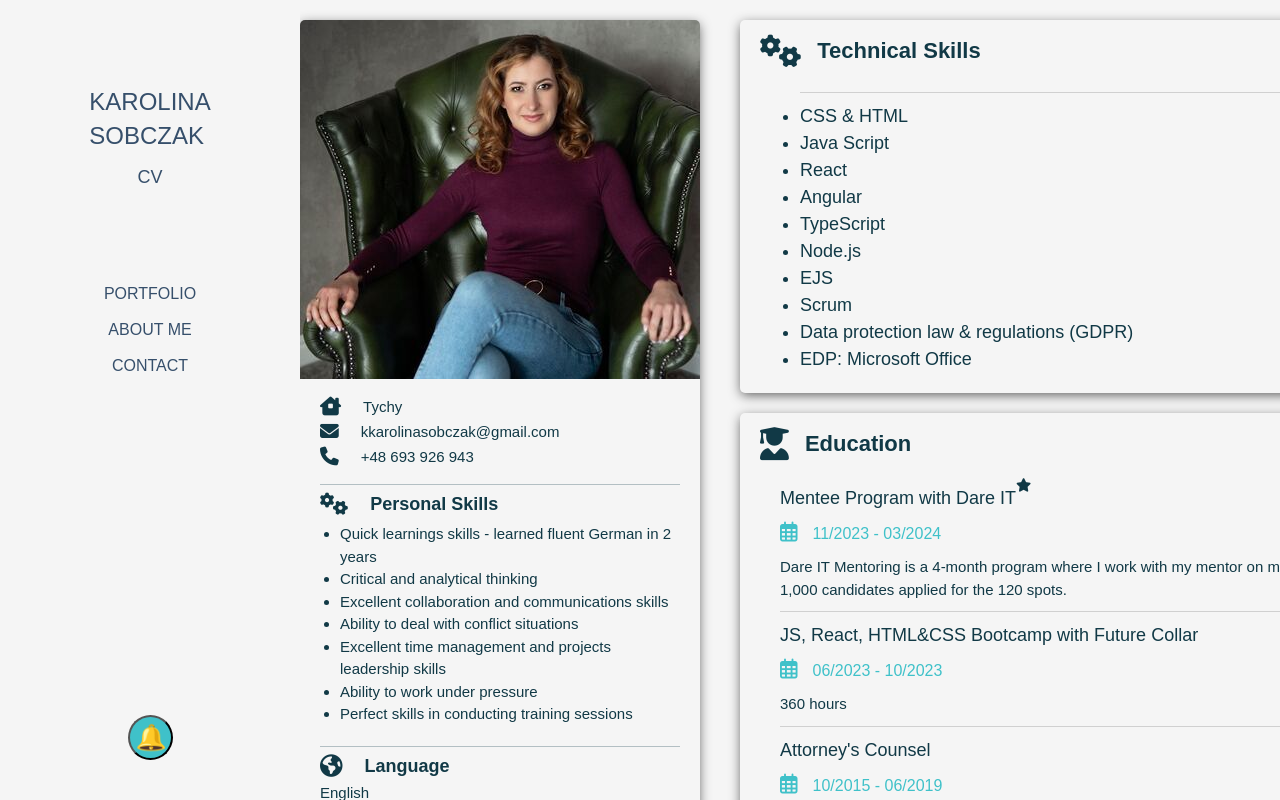
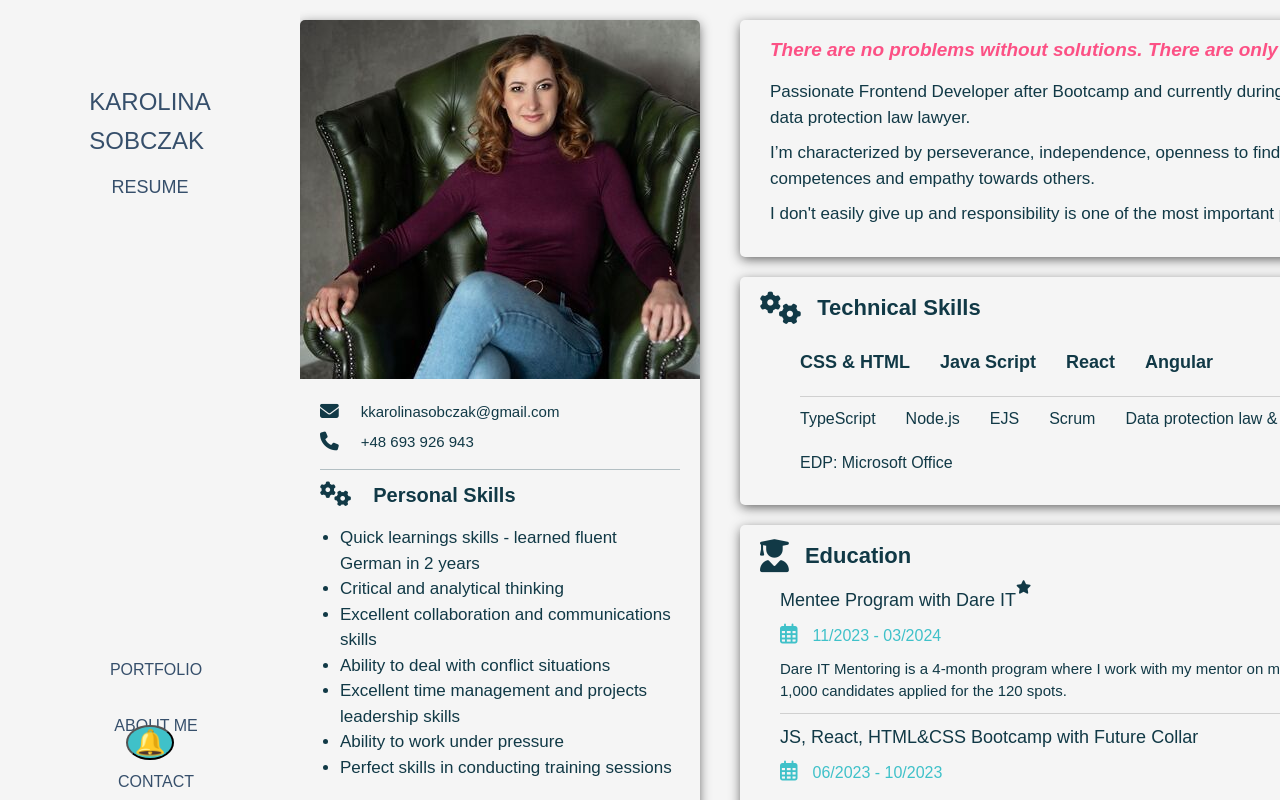
Before and after one commit to KkarolaS/resume, a React (Create React App) app: page /about in a window 1280 px wide. Shown: the top 800 px of the page. Built offline with nearby package versions, Linux system fonts and the light colour scheme; no server answers.

Commit message:
add rwd to home, need to amend above 992px width screens view

```diff
--- a/package.json
+++ b/package.json
@@ -7,6 +7,7 @@
     "@testing-library/jest-dom": "^5.17.0",
     "@testing-library/react": "^13.4.0",
     "@testing-library/user-event": "^13.5.0",
+    "bootstrap": "^5.3.2",
     "gh-pages": "^6.1.1",
     "react": "^18.2.0",
     "react-dom": "^18.2.0",
--- a/src/components/About/AboutMeSection/AboutMeSecion.js
+++ b/src/components/About/AboutMeSection/AboutMeSecion.js
@@ -14,9 +14,6 @@ const AboutMeSection = ({ handlePlaying, handleStopPlaying }) => {
       ></img>
       <div className={classes.dataWrapper}>
         <div className={classes.addressData}>
-          <p className={`${classes.title} ${classes.addressText}`}>
-            <i className="fa-solid fa-house-chimney-window fa-lg"></i>Tychy
-          </p>
           <p className={`${classes.title} ${classes.addressText}`}>
             <i className="fa-solid fa-envelope fa-lg"></i>
             <a href="mailto:kkarolinasobczak@gmail.com">
--- a/src/components/About/AboutMeSection/AboutMeSection.module.css
+++ b/src/components/About/AboutMeSection/AboutMeSection.module.css
@@ -27,15 +27,16 @@
   display: flex;
   flex-direction: column;
   gap: 10px;
-  font-size: 15px;
+  font-size: 17px;
 }
 
 .title {
-  font-size: 18px;
+  font-size: 20px;
   font-weight: bold;
   display: flex;
   gap: 22px;
   align-items: center;
+  margin: 5px 0 0 0;
 }
 
 .addressText {
@@ -58,7 +59,7 @@
 }
 
 .addressData {
-  font-size: 15px;
+  font-size: 17px;
   font-weight: 500;
 }
 
@@ -77,10 +78,10 @@
 }
 
 .skillsList {
-  font-size: 15px;
+  font-size: 17px;
   list-style-type: disc;
   line-height: 1.5;
-  margin-left: 5px;
+  margin: 10px 0 10px 5px;
 }
 
 .skillsList li {
--- a/src/components/About/ExperienceSection/ExperienceInfoWrapper.js
+++ b/src/components/About/ExperienceSection/ExperienceInfoWrapper.js
@@ -11,13 +11,50 @@ const ExperienceInfoWrapper = ({ handlePlaying, handleStopPlaying }) => {
         onMouseOver={() => handlePlaying()}
         onMouseOut={() => handleStopPlaying()}
       >
+        <h3 className={classes.summaryTitle}>
+          There are no problems without solutions. There are only undiscovered
+          methods.
+        </h3>
+        <p className={`${classes.list} ${classes.summary}`}>
+          Passionate Frontend Developer after Bootcamp and currently during a
+          Mentee IT Program. I’m also data protection law lawyer.
+          <span>
+            I’m characterized by perseverance, independence, openness to finding
+            new solutions, learning new competences and empathy towards others.
+          </span>
+          <span>
+            I don't easily give up and responsibility is one of the most
+            important part of my personality.
+          </span>
+        </p>
+      </div>
+      <div
+        className={classes.infoBox}
+        onMouseOver={() => handlePlaying()}
+        onMouseOut={() => handleStopPlaying()}
+      >
         <h2 className={classes.infoTitle}>
           <i className="fa-solid fa-gears fa-xl"></i>Technical Skills
         </h2>
         <ul className={`${classes.list} ${classes.infoList}`}>
-          {knowledgeData.map((data) => (
-            <li key={data.id}>{data.name}</li>
-          ))}
+          {knowledgeData.map((data) =>
+            data.importance ? (
+              <p key={data.id} className={classes.importanceData}>
+                {data.name}
+              </p>
+            ) : null
+          )}
+        </ul>
+        <ul
+          className={`${classes.list} ${classes.infoList} ${classes.noImportantList}`}
+        >
+          {knowledgeData.map((data) =>
+            !data.importance ? (
+              <p key={data.id} className={classes.noImportanceData}>
+                {data.name}
+              </p>
+            ) : null
+          )}
         </ul>
       </div>
       <div
--- a/src/components/About/ExperienceSection/ExperienceInfoWrapper.module.css
+++ b/src/components/About/ExperienceSection/ExperienceInfoWrapper.module.css
@@ -12,7 +12,7 @@
   padding: 20px;
   display: flex;
   flex-direction: column;
-  gap: 30px;
+  gap: 20px;
   transition: transform 1s;
 }
 
@@ -32,17 +32,46 @@
   font-size: 18px;
   list-style-type: disc;
   line-height: 1.5;
-  margin-left: 20px;
+  margin: 0 0 10px 20px;
   display: flex;
   flex-direction: column;
   gap: 10px;
 }
+.summaryTitle {
+  font-weight: bold;
+  font-size: 19px;
+  color: #fc5185;
+  margin: 0 0 0 10px;
+  font-style: oblique;
+}
+
+.summary {
+  font-weight: 500;
+  font-size: 17px;
+  margin-left: 10px;
+}
 
 .infoList {
+  margin: 0 0 0 40px;
+  flex-direction: row;
+  flex-wrap: wrap;
+  justify-content: flex-start;
+  column-gap: 30px;
+}
+
+.noImportantList {
   border-top: 1px solid rgb(154, 153, 153, 0.4);
-  margin-left: 40px;
-  padding-top: 10px;
-  display: inline;
+  margin-bottom: 10px;
+}
+.importanceData {
+  font-weight: 600;
+  margin-top: 10px;
+}
+
+.noImportanceData {
+  margin-top: 10px;
+  font-weight: 200;
+  font-size: 16px;
 }
 
 .nameTitle {
--- a/src/components/Home/Home.module.css
+++ b/src/components/Home/Home.module.css
@@ -1,16 +1,33 @@
 .homePage {
-  max-width: 1600px;
+  width: auto;
   height: auto;
   background-color: rgb(54, 79, 107);
 }
 
 .homeSection {
   height: auto;
-  display: grid;
-  grid-template-columns: 33% 33% 33%;
-  justify-content: start;
-  margin-left: 300px;
+  display: flex;
+  flex-direction: column;
+  justify-content: flex-start;
 }
 
+/*  */
+/*  */
+/*  */
+/*  */
+/*  */
 @media screen and (min-width: 992px) {
+  .homePage {
+    max-width: 1600px;
+    height: auto;
+    background-color: rgb(54, 79, 107);
+  }
+
+  .homeSection {
+    height: auto;
+    display: grid;
+    grid-template-columns: 33% 33% 33%;
+    justify-content: start;
+    margin-left: 300px;
+  }
 }
--- a/src/components/Home/ProjectBox/ProjectBox.module.css
+++ b/src/components/Home/ProjectBox/ProjectBox.module.css
@@ -1,3 +1,63 @@
+.projectsWrapper {
+  width: auto;
+  max-height: 600px;
+  position: relative;
+  display: flex;
+  flex-direction: column;
+}
+
+.infoWrapper {
+  padding: 16px;
+  position: absolute;
+  bottom: 0px;
+  right: 0px;
+}
+
+.projectInfo a {
+  color: rgb(63, 193, 201);
+  cursor: pointer;
+  position: relative;
+  z-index: 21;
+}
+
+.projectInfo a:hover {
+  color: rgb(252, 81, 133);
+}
+
+.projectPhoto {
+  width: 100%;
+  max-height: 600px;
+  position: relative;
+  object-fit: cover;
+  object-position: 100% 0%;
+  transition: transform 1.5s;
+}
+
+a .projectPhoto:hover {
+  filter: none;
+  transform: scale(1.05);
+  position: relative;
+  z-index: 21;
+}
+
+.gitHubLogo i {
+  transition: transform 1.5s;
+}
+
+/*  */
+/*  */
+/*  */
+/*  */
+/*  */
+@media screen and (min-width: 600px) {
+}
+
+/*  */
+/*  */
+/*  */
+/*  */
+/*  */
+@media screen and (min-width: 992px) {
   .projectsWrapper {
     max-width: 433px;
     max-height: 520px;
@@ -49,3 +109,4 @@ a .projectPhoto:hover {
   .gitHubLogo i {
     transition: transform 1.5s;
   }
+}
--- a/src/components/Navbar/Navbar.js
+++ b/src/components/Navbar/Navbar.js
@@ -15,7 +15,7 @@ const Navbar = ({ getPlayingStatus, isDisabled }) => {
       <div className={classes.titleWrapper}>
         <p className={classes.title}>KAROLINA</p>
         <p className={classes.title}>SOBCZAK</p>
-        <p className={classes.subtitle}>CV</p>
+        <p className={classes.subtitle}>RESUME</p>
       </div>
       <ul className={classes.menu}>
         <li className={classes.menuItem}>
--- a/src/components/Navbar/Navbar.module.css
+++ b/src/components/Navbar/Navbar.module.css
@@ -1,3 +1,93 @@
+.navbar {
+  width: auto;
+  height: auto;
+  display: flex;
+  justify-content: space-between;
+  align-items: center;
+  color: #364f6b;
+  background-color: rgb(245, 245, 245);
+  gap: 10px;
+}
+
+.titleWrapper {
+  margin: 5px;
+  max-width: 100px;
+  display: flex;
+  flex-direction: column;
+  justify-content: flex-start;
+  gap: 5px;
+}
+
+.title {
+  font-size: 15px;
+  font-weight: 600;
+}
+
+.subtitle {
+  font-size: 12px;
+  font-weight: 200;
+}
+
+.menu {
+  display: flex;
+  align-items: center;
+  gap: 10px;
+}
+
+.menuItem {
+  border-left: 2px solid rgb(252, 81, 133);
+  padding-left: 10px;
+}
+
+.menuItem a {
+  text-decoration: none;
+  color: #364f6b;
+  font-size: 13px;
+  font-weight: 400;
+}
+
+.soundBtn {
+  width: 31px;
+  height: 31px;
+  background-color: rgb(63, 193, 201);
+  border-radius: 50%;
+  font-size: 13px;
+}
+
+/*  */
+/*  */
+/*  */
+/*  */
+/*  */
+@media screen and (min-width: 600px) {
+  .titleWrapper {
+    margin: 10px;
+    max-width: 160px;
+    flex-direction: row;
+    flex-wrap: wrap;
+  }
+
+  .menu {
+    gap: 20px;
+  }
+
+  .menuItem a {
+    font-size: 15px;
+  }
+
+  .soundBtn {
+    width: 35px;
+    height: 35px;
+    font-size: 15px;
+  }
+}
+
+/*  */
+/*  */
+/*  */
+/*  */
+/*  */
+@media screen and (min-width: 992px) {
   .navbar {
     width: 300px;
     min-height: 100vh;
@@ -71,3 +161,4 @@
     position: fixed;
     bottom: 40px;
   }
+}
--- a/src/data/educationData.js
+++ b/src/data/educationData.js
@@ -11,20 +11,20 @@ export const educationData = [
     id: "e2",
     name: "JS, React, HTML&CSS Bootcamp with Future Collar",
     date: "06/2023 - 10/2023",
-    description: "360 hours",
+    description: "360 hours intensive course",
   },
   {
     id: "e3",
     name: "Attorney's Counsel",
     date: "10/2015 - 06/2019",
-    description: "Attorney at law",
+    description: "Degree: Attorney at law",
   },
   {
     id: "e4",
     name: "Law & Administration Section at Silesia University",
     date: "10/2010 - 06/2015",
     description:
-      "Master Degree in Law (Award of Oktawia Górniok for outstanding master degree dissertation)",
+      "Degree: Master Degree in Law (Award of Oktawia Górniok for outstanding master degree dissertation)",
     last: true,
   },
 ];
--- a/src/data/knowledgeData.js
+++ b/src/data/knowledgeData.js
@@ -2,41 +2,51 @@ export const knowledgeData = [
   {
     id: 1,
     name: "CSS & HTML",
+    importance: true,
   },
   {
     id: 2,
     name: "Java Script",
+    importance: true,
   },
   {
     id: 3,
     name: "React",
+    importance: true,
   },
   {
     id: 4,
     name: "Angular",
+    importance: true,
   },
   {
     id: 5,
     name: "TypeScript",
+    importance: false,
   },
   {
     id: 6,
     name: "Node.js",
+    importance: false,
   },
   {
     id: 7,
     name: "EJS",
+    importance: false,
   },
   {
     id: 8,
     name: "Scrum",
+    importance: false,
   },
   {
     id: 9,
     name: "Data protection law & regulations (GDPR)",
+    importance: false,
   },
   {
     id: 10,
     name: "EDP: Microsoft Office",
+    importance: false,
   },
 ];
```
Also changed, not shown: 1 other file (tests, documents, lock files or other folders). Lines whose indentation alone changed are shown as unchanged.
